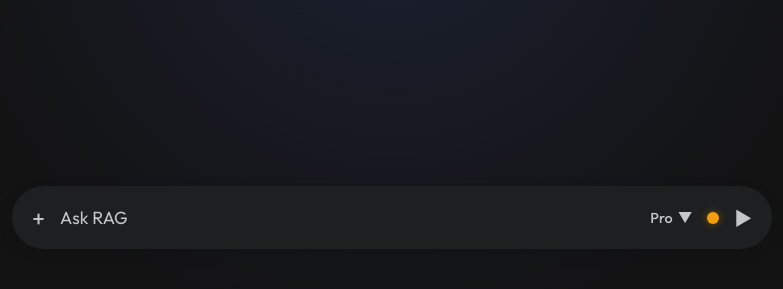
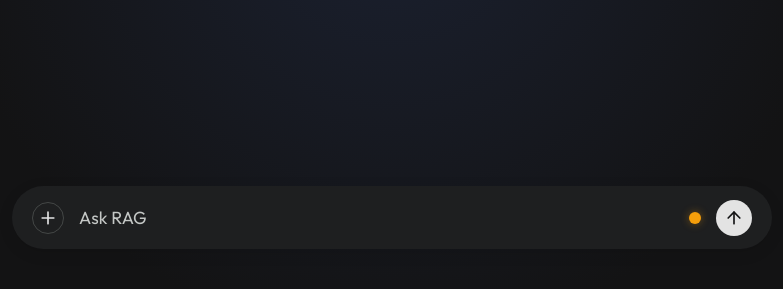
Before and after one commit to varunsrivastav1999/Retrieval-Augmented-Generation--RAG-, a FastAPI app: page / in a window 1280 px wide. Shown: the part 511-800 px from the top of the page, without its empty margins (248-1031 px from the left). Run offline with FastAPI, Linux system fonts and the light colour scheme; data that the repository does not hold is empty; parts of the project's set-up code (start-up, migrations or seed data) failed here and were passed over.

Commit message:
style: remove 'Pro' label and update send/upload icons to exact Gemini SVGs

```diff
--- a/app/templates/index.html
+++ b/app/templates/index.html
@@ -174,10 +174,21 @@
         }
 
         .input-pill .plus-icon {
-            font-size: 1.5rem;
-            color: var(--placeholder-color);
+            display: flex;
+            align-items: center;
+            justify-content: center;
+            width: 32px;
+            height: 32px;
+            border-radius: 50%;
+            background: var(--input-bg);
+            border: 1px solid var(--input-border);
+            color: var(--text-color);
+            cursor: pointer;
             margin-right: 15px;
-            cursor: pointer;
+            transition: all 0.2s;
+        }
+        .input-pill .plus-icon:hover {
+            background: rgba(255, 255, 255, 0.1);
         }
 
         .input-pill input {
@@ -201,25 +212,23 @@
             gap: 15px;
         }
 
-        .pro-dropdown {
-            color: var(--placeholder-color);
-            font-size: 0.9rem;
-            font-weight: 500;
-            cursor: pointer;
+        .send-icon {
             display: flex;
             align-items: center;
-            gap: 5px;
-        }
-
-        .mic-icon, .send-icon {
-            color: var(--placeholder-color);
+            justify-content: center;
+            width: 36px;
+            height: 36px;
+            border-radius: 50%;
+            background: var(--text-color);
+            color: var(--bg-color);
             cursor: pointer;
-            font-size: 1.2rem;
+            transition: transform 0.2s;
         }
 
         .send-icon:hover {
-            color: var(--accent-color);
+            transform: scale(1.05);
         }
+        .send-icon svg { width: 20px; height: 20px; }
 
         /* Info Hover Icon */
         .info-container {
@@ -386,10 +395,11 @@
 
         <div class="input-wrapper">
             <div class="input-pill">
-                <span class="plus-icon" onclick="document.getElementById('fileInput').click()">+</span>
+                <div class="plus-icon" onclick="document.getElementById('fileInput').click()">
+                    <svg width="20" height="20" viewBox="0 0 24 24" fill="none" stroke="currentColor" stroke-width="2" stroke-linecap="round" stroke-linejoin="round"><path d="M12 5v14M5 12h14"/></svg>
+                </div>
                 <input type="text" id="queryInput" placeholder="Ask RAG" onkeypress="if(event.key === 'Enter') askQuery()">
                 <div class="input-actions">
-                    <div class="pro-dropdown">Pro <span>▼</span></div>
                     <div class="health-indicator-wrapper">
                         <div class="health-dot" id="sysHealthDot"></div>
                         <div class="health-panel">
@@ -400,7 +410,9 @@
                             <div class="health-item"><span>Models:</span> <span id="h_models">...</span></div>
                         </div>
                     </div>
-                    <span class="send-icon" onclick="askQuery()">▶</span>
+                    <div class="send-icon" onclick="askQuery()">
+                        <svg viewBox="0 0 24 24" fill="none" stroke="currentColor" stroke-width="2" stroke-linecap="round" stroke-linejoin="round"><line x1="12" y1="19" x2="12" y2="5"></line><polyline points="5 12 12 5 19 12"></polyline></svg>
+                    </div>
                 </div>
             </div>
         </div>
```
